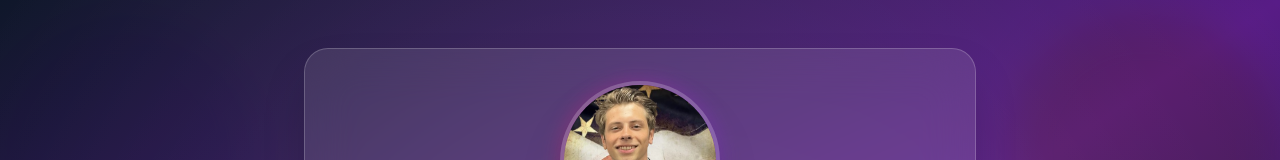
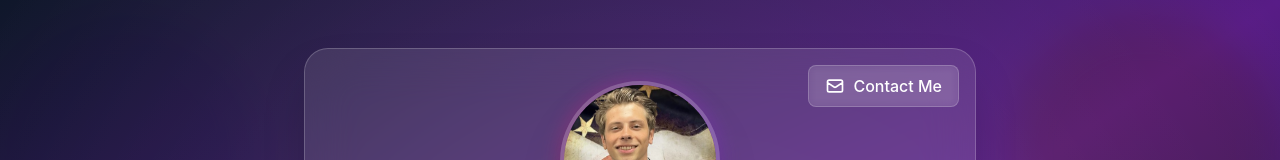
Before and after one commit to sasroc/personalwebsite, a React (Create React App) app in the folder personalwebsiteapp/: page / in a window 1280 px wide. Shown: the top 160 px of the page. Built offline with nearby package versions, Linux system fonts and the light colour scheme.

Commit message:
Add ContactButton component to Home page
Copies email to clipboard on all devices. On apple devices attempts to open mail and automatically fills in email in the "to:" within mail composer.

```diff
--- a/personalwebsiteapp/src/App.js
+++ b/personalwebsiteapp/src/App.js
@@ -4,6 +4,7 @@ import Profile from './components/Profile';
 import LinkButton from './components/LinkButton';
 import Footer from './components/Footer';
 import StockOptionsCalculator from './components/StockOptionsCalculator';
+import ContactButton from './components/ContactButton';
 import './App.css';
 
 // Instagram SVG Icon Component
@@ -52,7 +53,8 @@ function Home() {
       {/* Content container */}
       <div className="relative min-h-screen py-12 px-4">
         <div className="max-w-2xl mx-auto">
-          <div className="backdrop-blur-xl bg-white/10 rounded-3xl shadow-2xl p-8 border border-white/20">
+          <div className="backdrop-blur-xl bg-white/10 rounded-3xl shadow-2xl p-8 border border-white/20 relative">
+            <ContactButton email="rsassanimarketing@gmail.com" />
             <Profile
               name="Rocco Sassani"
               profilePicture="/assets/images/pfp.JPEG"
--- /dev/null
+++ b/personalwebsiteapp/src/components/ContactButton.jsx
@@ -0,0 +1,55 @@
+import React, { useState } from 'react';
+
+const ContactButton = ({ email }) => {
+  const [showCopied, setShowCopied] = useState(false);
+
+  const copyToClipboard = (text) => {
+    const textField = document.createElement('textarea');
+    textField.innerText = text;
+    document.body.appendChild(textField);
+    textField.select();
+    document.execCommand('copy');
+    textField.remove();
+    setShowCopied(true);
+    setTimeout(() => setShowCopied(false), 2000);
+  };
+
+  const handleClick = () => {
+    copyToClipboard(email);
+    // Try to open mail client after copying
+    try {
+      window.location.href = `mailto:${email}`;
+    } catch (error) {
+      console.error('Failed to open mail client:', error);
+    }
+  };
+
+  return (
+    <button
+      onClick={handleClick}
+      className="group absolute top-4 right-4 px-4 py-2 bg-white/10 hover:bg-white/20 backdrop-blur-sm border border-white/20 rounded-lg transition-all duration-200 hover:scale-105"
+    >
+      <div className="flex items-center space-x-2">
+        <svg
+          className="w-5 h-5 text-white"
+          fill="none"
+          stroke="currentColor"
+          viewBox="0 0 24 24"
+          xmlns="http://www.w3.org/2000/svg"
+        >
+          <path
+            strokeLinecap="round"
+            strokeLinejoin="round"
+            strokeWidth={2}
+            d="M3 8l7.89 5.26a2 2 0 002.22 0L21 8M5 19h14a2 2 0 002-2V7a2 2 0 00-2-2H5a2 2 0 00-2 2v10a2 2 0 002 2z"
+          />
+        </svg>
+        <span className="text-white font-medium">
+          {showCopied ? 'Email Copied!' : 'Contact Me'}
+        </span>
+      </div>
+    </button>
+  );
+};
+
+export default ContactButton;
```
